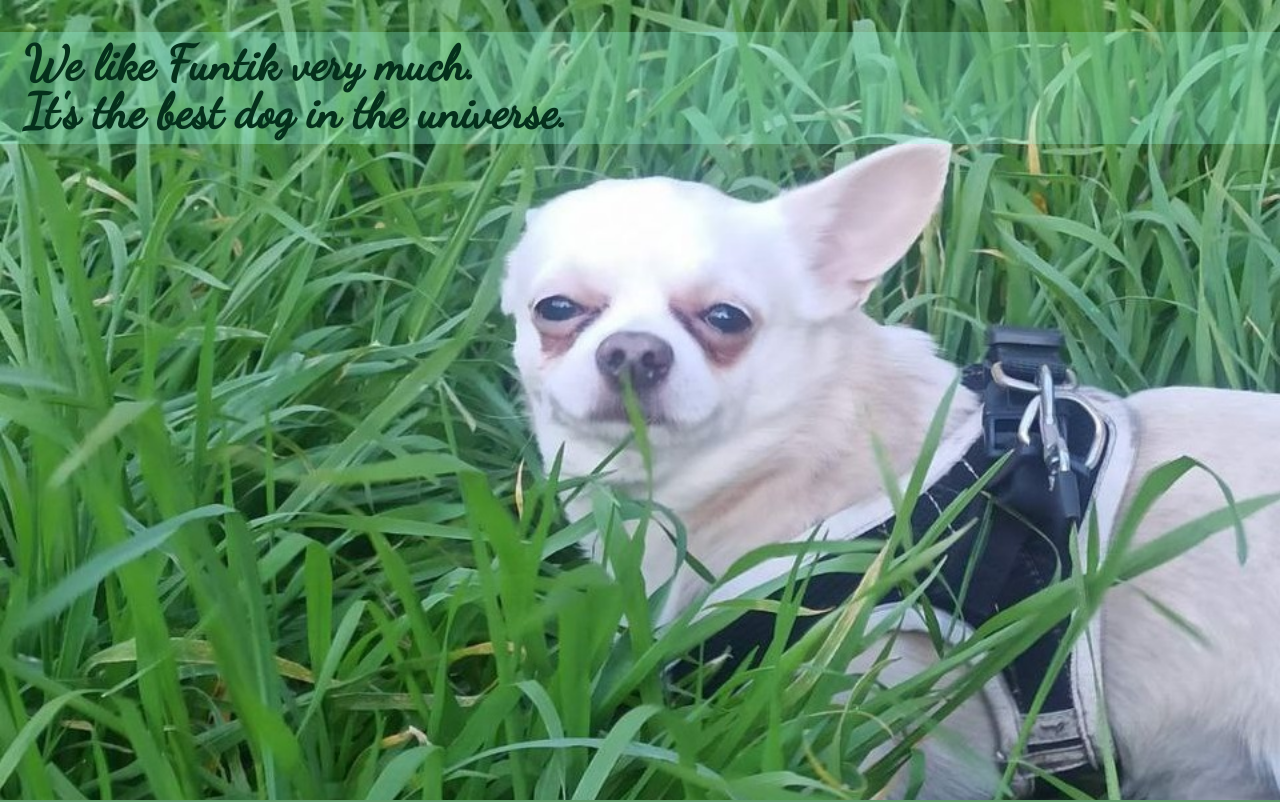
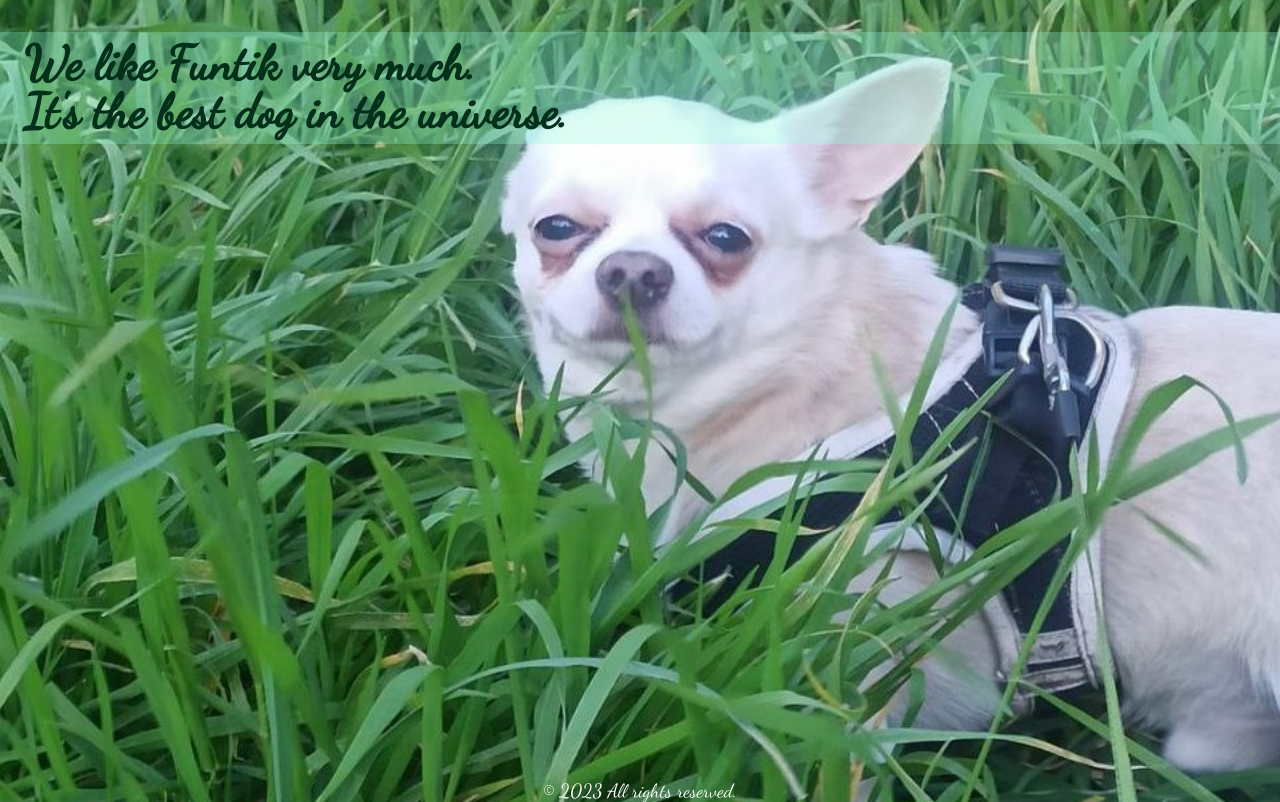
Before and after one commit to ArtemBabych/Funtik, a plain HTML site: page index.html in a window 1280 px wide. Drawn offline with Linux system fonts and the light colour scheme.

Commit message:
Resposive design

```diff
--- a/CSS/The_1st.css
+++ b/CSS/The_1st.css
@@ -1,33 +1,59 @@
+html {
+    font-size: 16px;
+}
+
 body {
     font-family: 'Dancing Script', cursive;
     display: flex;
     background-image: url("../Images/Mr.Funtik.jpg");
     background-repeat: no-repeat;
     background-size: cover;
-    flex-direction: row;
+    flex-direction: column;
     flex-wrap: nowrap;
-    align-items: center;
     background-color: #5e996a;
+    min-height: 100vh;
+    background-position: center;
+    align-items: start;
 }
-p {
+
+main {
+    width: 100%;
+}
+main p {
     color: rgb(4, 48, 27);
     font-size: 3rem;
     background-color: rgba(145, 247, 219, 0.3);
-    max-width: 100%;
     font-weight: bold;
     margin-top: 2rem;
-    position: relative;
-    left: 0px;
-    min-width: 804px;
     padding: 0.5rem 0rem 0.5rem 1.5rem;
-    min-height: 90px;
-    flex: 1 1;
 }
-p:hover {
+
+main p:hover {
     color: hsl(108, 60%, 95%);
 }
-body {
-    background-image: url("../Images/Mr.Funtik.jpg");
-    background-repeat: no-repeat;
-    background-size: cover;
+
+footer {
+    margin-top: auto;
+    color: white;
+    width: 100%;
+    text-align: center;
+    font-size: 1.2rem;
 }
+
+@media only screen and (max-width: 500px) {
+    main p {
+        font-size: 2rem;
+    }
+
+}
+
+@media only screen and (max-width: 400px) {
+    main p {
+        font-size: 1.7rem;
+    }
+
+    footer {
+        font-size: 1rem;
+    }
+
+}
--- a/index.html
+++ b/index.html
@@ -1,15 +1,38 @@
 <!DOCTYPE html>
 <html lang="en">
+
     <head>
         <meta charset="UTF-8">
+        <meta name="viewport" content="width=device-width, initial-scale=1.0">
+        <!-- Google tag (gtag.js) -->
+        <script async
+            src="https://www.googletagmanager.com/gtag/js?id=G-PX022N48H1"></script>
+        <script>
+window.dataLayer = window.dataLayer || [];
+function gtag(){dataLayer.push(arguments);}
+gtag('js', new Date());
+
+gtag('config', 'G-PX022N48H1');
+</script>
         <link rel="preconnect" href="https://fonts.googleapis.com">
         <link rel="preconnect" href="https://fonts.gstatic.com" crossorigin>
-        <link href="https://fonts.googleapis.com/css2?family=Dancing+Script&display=swap" rel="stylesheet">
+        <link
+            href="https://fonts.googleapis.com/css2?family=Dancing+Script&display=swap"
+            rel="stylesheet">
         <link rel="stylesheet" href="./CSS/Reset-CSS.css">
         <link href="CSS/The_1st.css" rel="stylesheet" type="text/css">
         <title>Funtik's fan site</title>
     </head>
     <body>
-        <p>We like Funtik very much. <br>It's the best dog in the universe.</p>
+        <header>
+
+        </header>
+        <main>
+            <p>We like Funtik very much. <br>It's the best dog in the universe.</p>
+        </main>
+        <footer>
+            <p> &copy; 2023 All rights reserved.
+            </p>
+        </footer>
     </body>
 </html>
```
